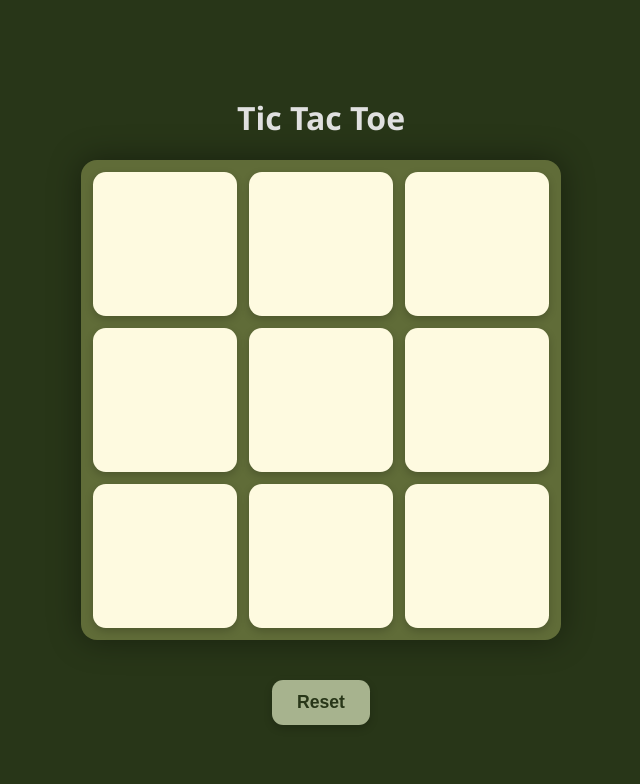
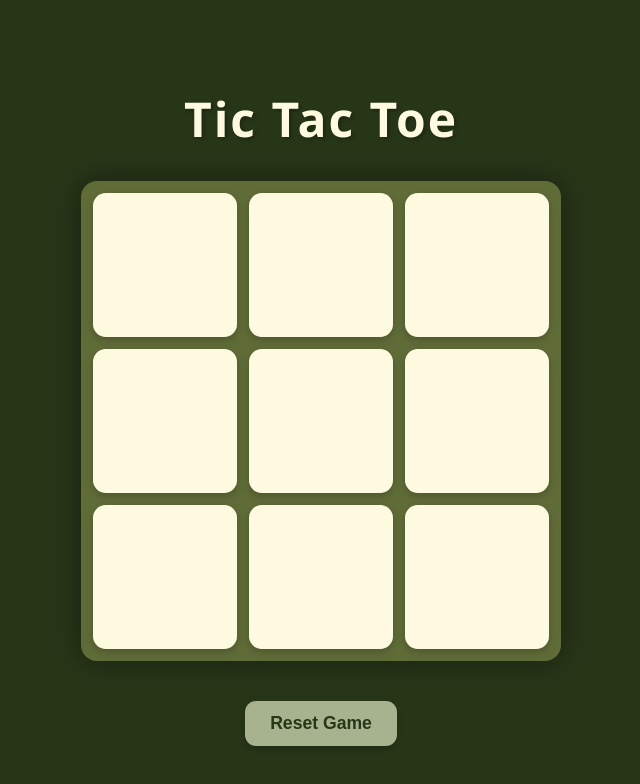
Before and after one commit to mohdanas-git/Tic-Tac-Toe, a plain HTML site: page index.html in a window 1280 px wide. Shown: the whole page, without its empty margins (319-959 px from the left). Drawn offline with Linux system fonts and the light colour scheme.

Commit message:
index.html

```diff
--- a/index.html
+++ b/index.html
@@ -3,8 +3,7 @@
 <head>
     <meta charset="UTF-8">
     <meta name="viewport" content="width=device-width, initial-scale=1.0">
-    <title>Document</title>
-    <link rel="stylesheet" href="style.css">
+    <title>Tic Tac Toe</title> <link rel="stylesheet" href="style.css">
 </head>
 <body>
     <div class="msg-container hide">
@@ -12,8 +11,7 @@
         <button id="new-btn">New Game</button>
     </div>
     <main>
-        <h1>Tic Tac Toe</h1>
-        <div class="container">
+        <h1 id="game-title">Tic Tac Toe</h1> <div class="container">
             <div class="game">
                 <button class="box"></button>
                 <button class="box"></button>
@@ -26,8 +24,7 @@
                 <button class="box"></button>
             </div>
         </div>
-        <button id="reset-btn">Reset</button>
-    </main>
+        <button id="reset-btn">Reset Game</button> </main>
     <script src="script.js"></script>
 </body>
 </html>
```
Lines whose indentation alone changed are shown as unchanged.
